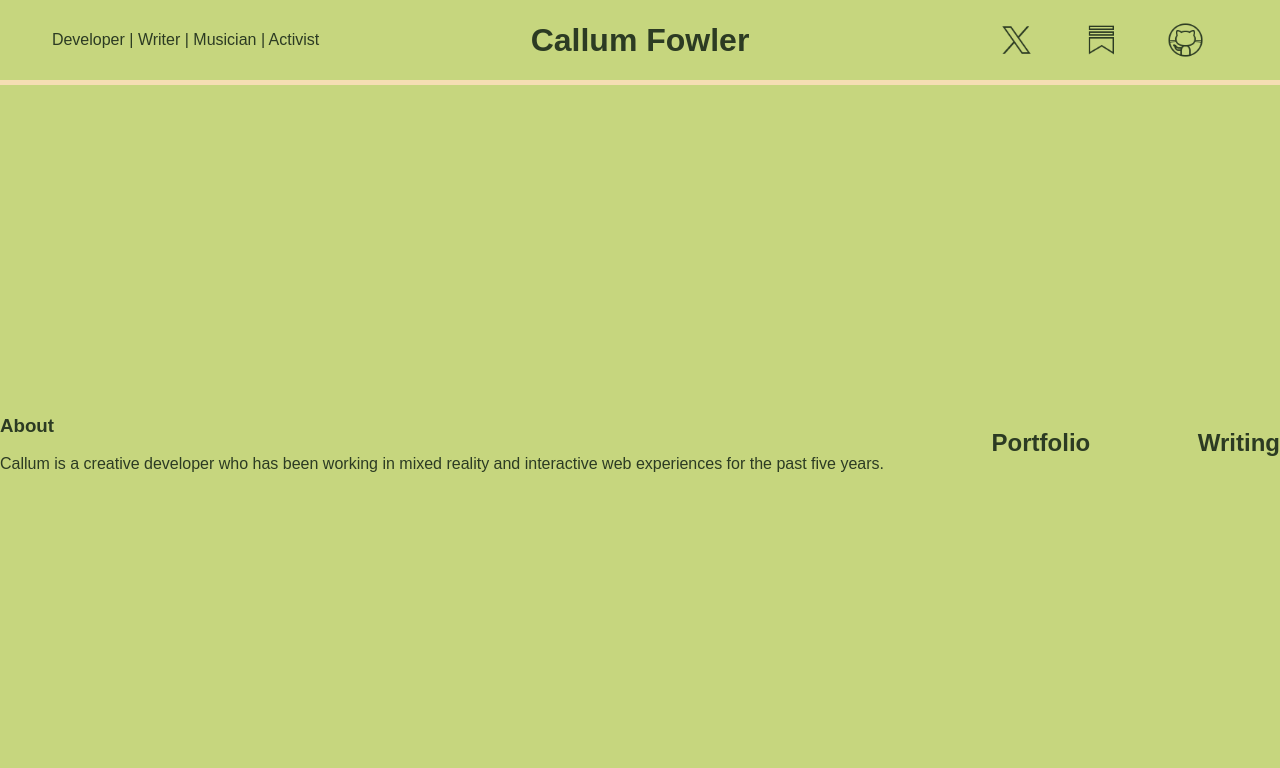
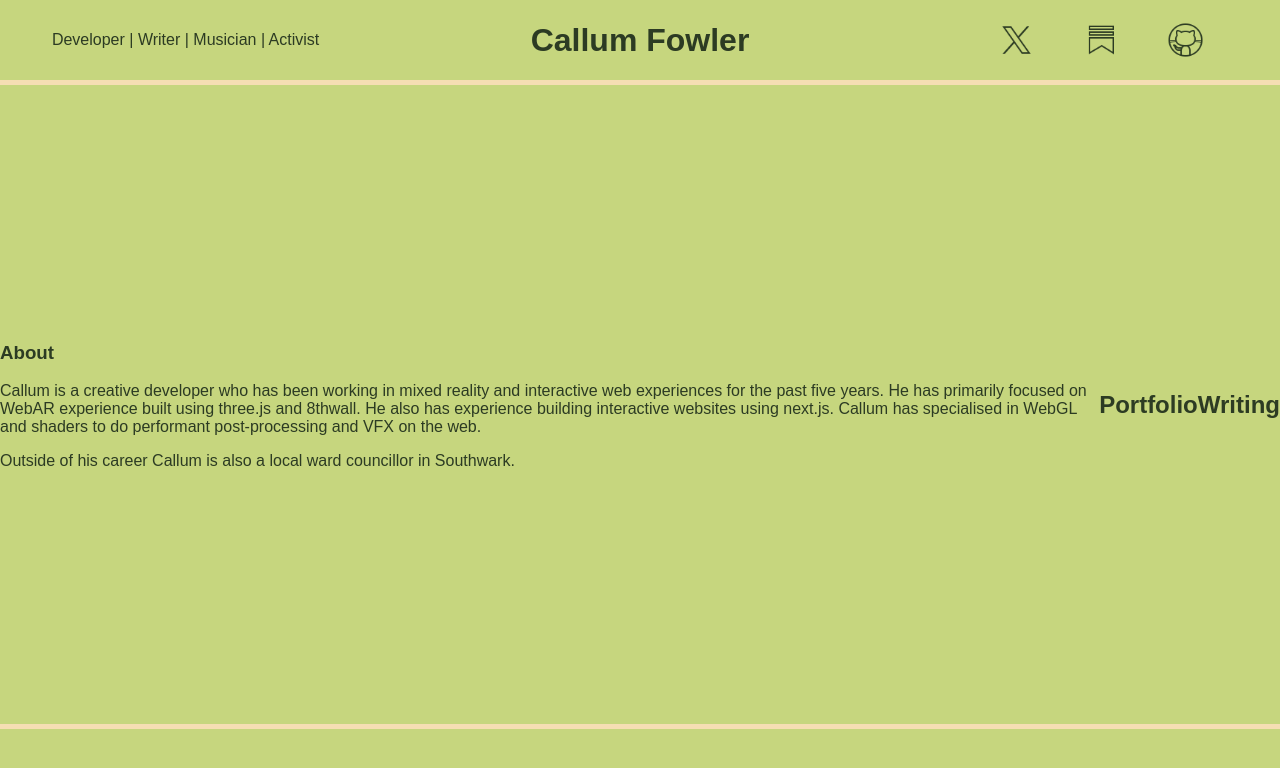
Before and after one commit to callumfowler101/callumfowler-website, a Next.js app: page / in a window 1280 px wide. Both pictures are taken after a click on the element "About". Shown: the top 768 px of the page. Built offline with nearby package versions, Linux system fonts and the light colour scheme.

Commit message:
add footer and content to about

```diff
--- a/app/components/cell/about.js
+++ b/app/components/cell/about.js
@@ -1,10 +1,19 @@
 export default function About() {
   return (
-    <div>
+    <div className="content">
       <h3>About</h3>
       <p>
         Callum is a creative developer who has been working in mixed reality and
-        interactive web experiences for the past five years.
+        interactive web experiences for the past five years. He has primarily
+        focused on WebAR experience built using three.js and 8thwall. He also
+        has experience building interactive websites using next.js. Callum has
+        specialised in WebGL and shaders to do performant post-processing and
+        VFX on the web.
+      </p>
+
+      <p>
+        Outside of his career Callum is also a local ward councillor in
+        Southwark.
       </p>
     </div>
   )
--- a/app/components/cell/cell.module.css
+++ b/app/components/cell/cell.module.css
@@ -21,3 +21,12 @@
 .cell-shrink {
   width: 12.5%;
 }
+
+.content {
+  display: flex;
+  flex-direction: column;
+  justify-content: space-around;
+  background: wheat;
+  height: 75%;
+  width: 75%;
+}
--- a/app/globals.css
+++ b/app/globals.css
@@ -76,3 +76,8 @@ body {
   justify-content: space-between;
   align-items: center;
 }
+
+.footer {
+  border-top: 5px solid var(--secondary-color);
+  height: 10%;
+}
--- a/app/page.tsx
+++ b/app/page.tsx
@@ -39,6 +39,7 @@ export default function Home() {
           <Cell name="Portfolio" />
           <Cell name="Writing" />
         </div>
+        <div className="footer"></div>
       </div>
     </>
   )
```
